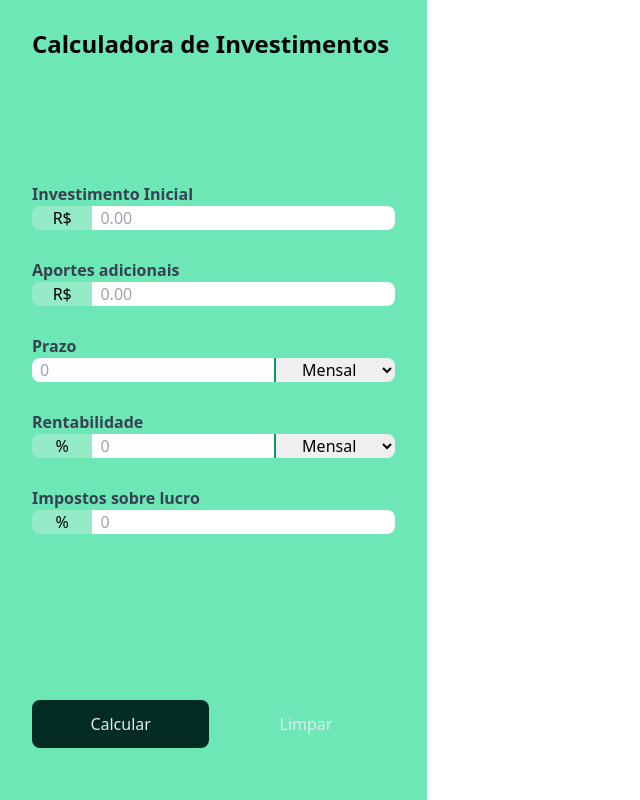
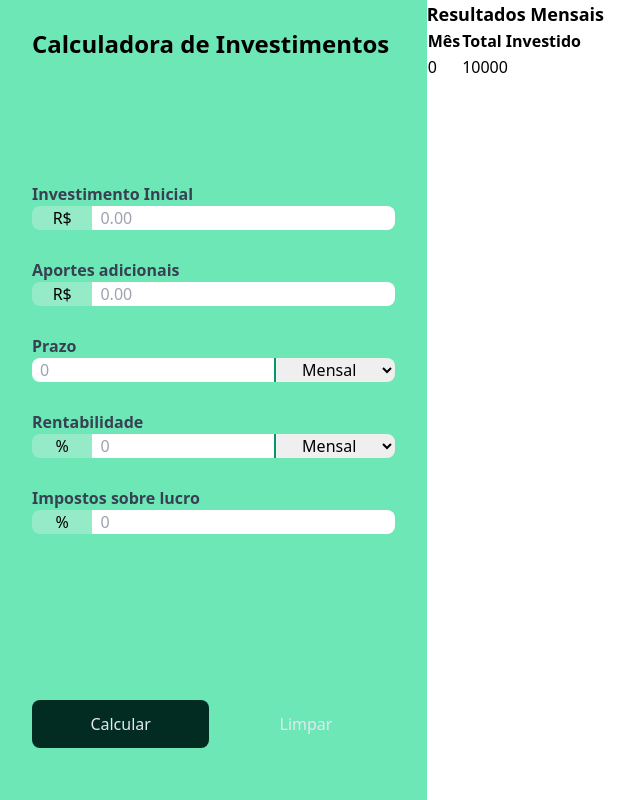
Before and after one commit to matheusgsaraiva/projetoCalculadoraInvestimentos, a website built with Vite: page index.html in a window 1280 px wide. Shown: the whole page, without its empty margins (0-640 px from the left). Built offline with nearby package versions, Linux system fonts and the light colour scheme.

Commit message:
aula 32 - criando estrutura da tabela

```diff
--- a/index.html
+++ b/index.html
@@ -190,6 +190,23 @@
           <canvas id="progression"></canvas>
         </div>
       </section>  -->
+      <section id="table-container" class="h-full">
+        <p class="font-bold text-lg">Resultados Mensais</p>
+        <table>
+          <!-- cabeçalho da tablela é thead -->
+          <thead>
+            <th>Mês</th>
+            <th>Total Investido</th>
+          </thead>
+          <!-- o corpo da tabela é tbody -->
+          <tbody>
+            <tr>
+              <td>0</td>
+              <td>10000</td>
+            </tr>
+          </tbody>
+        </table>
+      </section>
     </main>
     <script type="module" src="./main.js"></script>
   </body>
```
